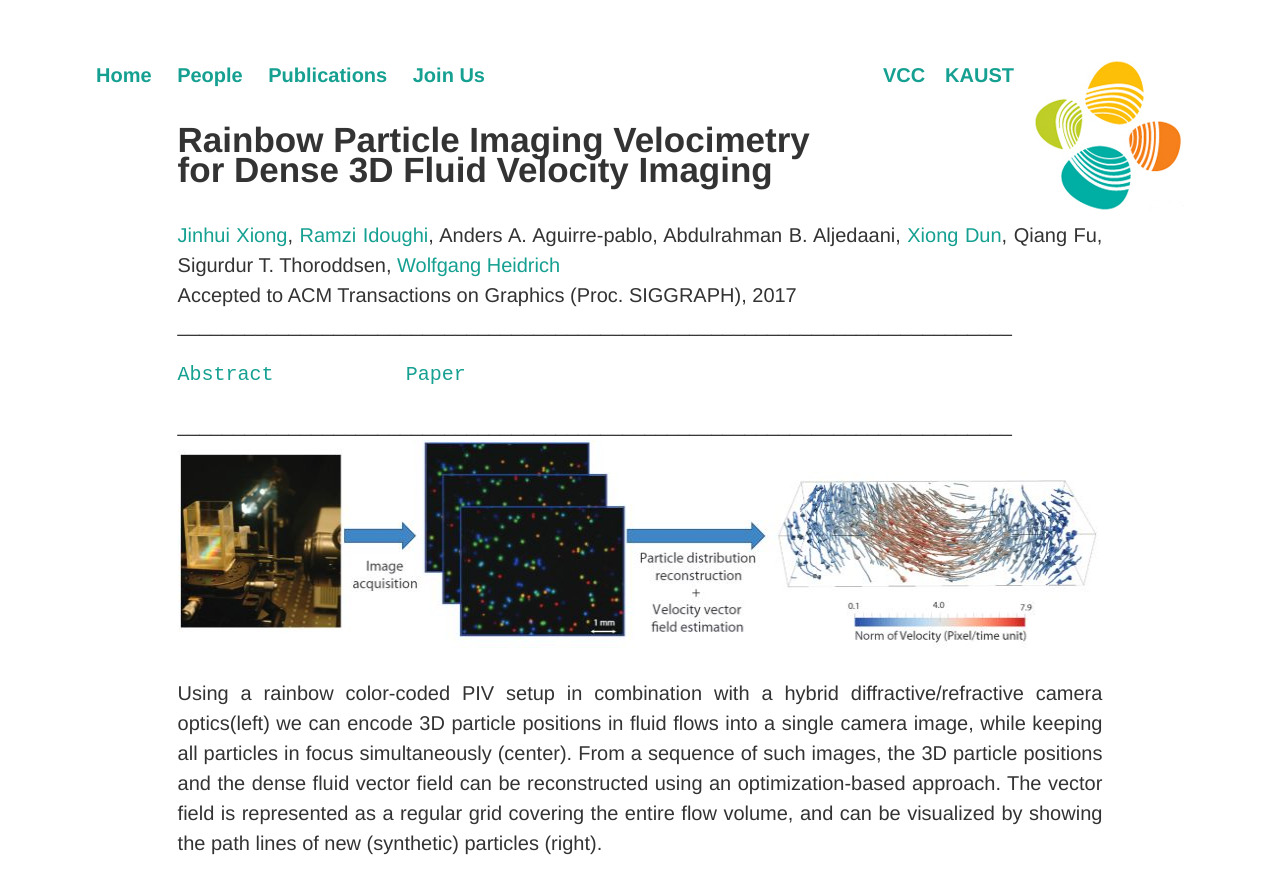
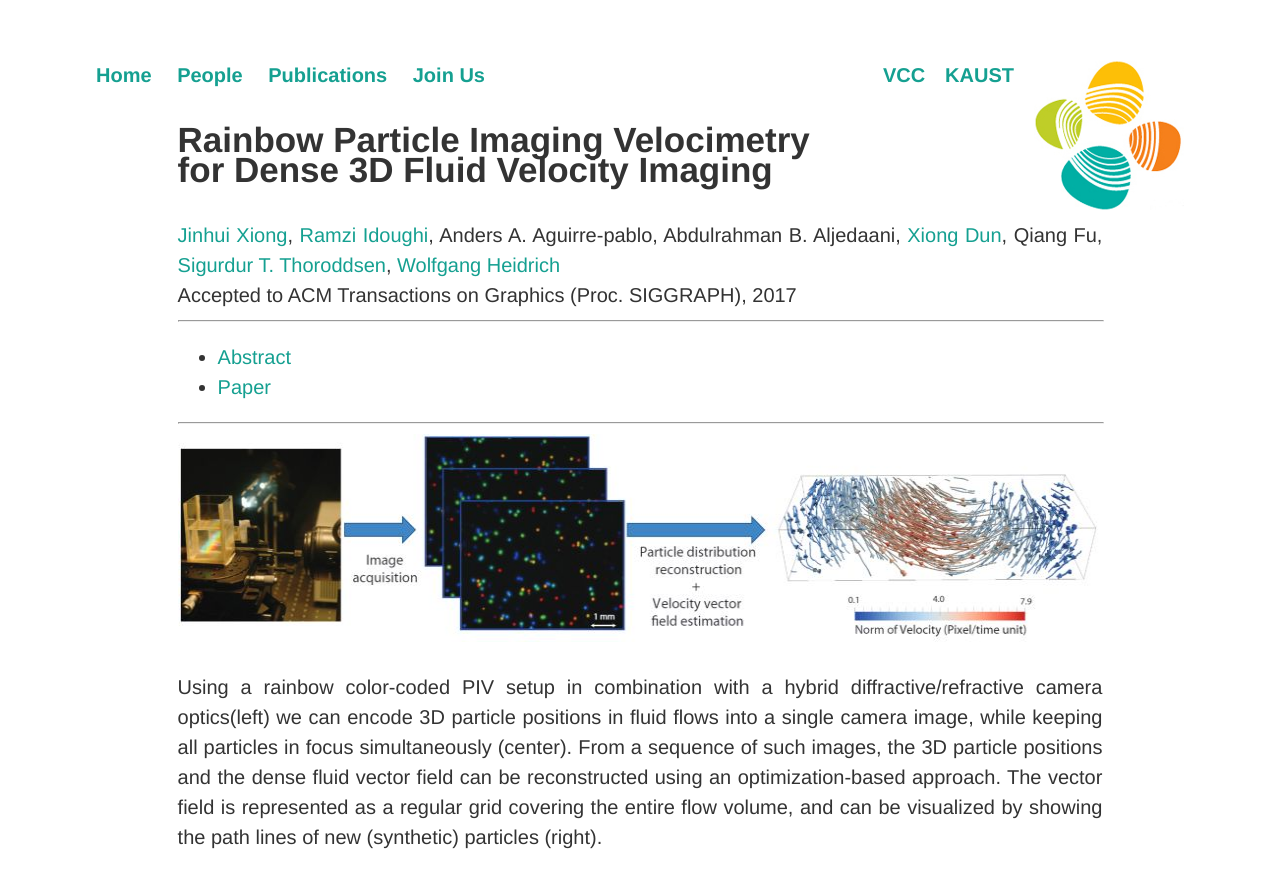
Before and after one commit to vccimaging/vccimaging.github.io, a Jekyll site: the page built from Publications/Xiong2017RainbowPIV/index.html, in a window 1280 px wide and 900 px high. Shown: the top 894 px of the window. Built offline with Jekyll 4.4.1, drawn with Linux system fonts in a browser that asks for light colours.

Commit message:
Update index.html

```diff
--- a/Publications/Xiong2017RainbowPIV/index.html
+++ b/Publications/Xiong2017RainbowPIV/index.html
@@ -7,16 +7,19 @@ layout: default
     for Dense 3D Fluid Velocity Imaging </h3>
 
 <a href="../../People/xiongj/">Jinhui Xiong</a>, <a href="../../People/idoughr/">Ramzi Idoughi</a>, Anders A. Aguirre-pablo,
-Abdulrahman B. Aljedaani, <a href="../../People/dunx/">Xiong Dun</a>,
-Qiang Fu, Sigurdur T. Thoroddsen, <a href="../../People/heidriw/">Wolfgang Heidrich</a>
+Abdulrahman B. Aljedaani, <a href="../../People/dunx/">Xiong Dun</a>, Qiang Fu,
+<a href="https://highspeedfluids.kaust.edu.sa/Pages/Home.aspx"> Sigurdur T. Thoroddsen</a>, <a href="../../People/heidriw/">Wolfgang Heidrich</a>
 
 <br>
 
 Accepted to ACM Transactions on Graphics (Proc. SIGGRAPH), 2017 <br>
 
-___________________________________________________________________________ <br>
-<pre class="tab"><a href="#abstract">Abstract</a>           <a href="#paper">Paper</a></pre>
-___________________________________________________________________________ <br>
+<hr width="100%">
+<ul>
+<li><a href="#abstract">Abstract</a></li>
+<li><a href="#paper">Paper</a></li>
+</ul>
+<hr width="100%">
 
 <img src="teaser.jpg" style="width:940px;height:208px;"> <br>
 Using a rainbow color-coded PIV setup in combination with a hybrid diffractive/refractive camera optics(left) we can encode 3D particle positions in
```
